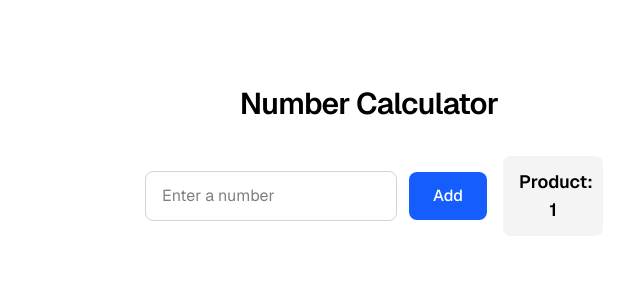
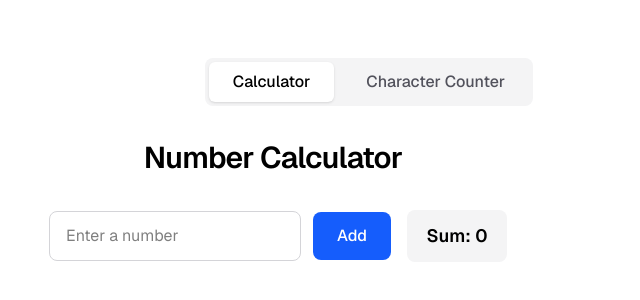
Before and after one commit to CyrilZadorozhniy/n8n-test, a Next.js app: page / in a window 1280 px wide. Shown: the part 240-540 px from the top of the page, without its empty margins (271-911 px from the left). Built offline with nearby package versions, Linux system fonts and the light colour scheme.

Commit message:
Refactor application structure by replacing Calculator component with Tabs component, which includes both Calculator and new CharacterCounter components. Update Calculator logic to sum values instead of multiplying, and adjust SumDisplay to reflect this change.

```diff
--- a/app/components/Calculator/Calculator.tsx
+++ b/app/components/Calculator/Calculator.tsx
@@ -6,12 +6,12 @@ import SumDisplay from "../SumDisplay/SumDisplay";
 
 export default function Calculator() {
   const [number, setNumber] = useState<string>("");
-  const [product, setProduct] = useState<number>(1);
+  const [sum, setSum] = useState<number>(0);
 
   const handleAdd = () => {
     const value = parseFloat(number);
     if (!Number.isNaN(value)) {
-      setProduct((prev) => prev * value);
+      setSum((prev) => prev + value);
       setNumber("");
     }
   };
@@ -24,7 +24,7 @@ export default function Calculator() {
 
       <div className="flex w-full items-center gap-4">
         <NumberInputForm value={number} onChange={setNumber} onAdd={handleAdd} />
-        <SumDisplay sum={product} />
+        <SumDisplay sum={sum} />
       </div>
     </div>
   );
--- /dev/null
+++ b/app/components/CharacterCounter/CharacterCounter.tsx
@@ -0,0 +1,30 @@
+"use client";
+
+import { useState } from "react";
+
+export default function CharacterCounter() {
+  const [text, setText] = useState<string>("");
+  const characterCount = text.length;
+
+  return (
+    <div className="flex w-full max-w-md flex-col items-center gap-8">
+      <h1 className="text-3xl font-semibold leading-10 tracking-tight text-black dark:text-zinc-50">
+        Character Counter
+      </h1>
+
+      <div className="flex w-full flex-col gap-4">
+        <textarea
+          value={text}
+          onChange={(e) => setText(e.target.value)}
+          placeholder="Enter your text here..."
+          className="min-h-[200px] w-full rounded-lg border border-zinc-300 bg-white px-4 py-3 text-black focus:border-transparent focus:outline-none focus:ring-2 focus:ring-blue-500 dark:border-zinc-700 dark:bg-zinc-900 dark:text-zinc-50 resize-none"
+        />
+        <div className="rounded-lg bg-zinc-100 px-4 py-3 text-center dark:bg-zinc-800">
+          <span className="text-lg font-semibold text-black dark:text-zinc-50">
+            Characters: {characterCount}
+          </span>
+        </div>
+      </div>
+    </div>
+  );
+}
--- a/app/components/SumDisplay/SumDisplay.tsx
+++ b/app/components/SumDisplay/SumDisplay.tsx
@@ -6,7 +6,7 @@ export default function SumDisplay({ sum }: SumDisplayProps) {
   return (
     <div className="min-w-[100px] rounded-lg bg-zinc-100 px-4 py-3 text-center dark:bg-zinc-800">
       <span className="text-lg font-semibold text-black dark:text-zinc-50">
-        Product: {sum}
+        Sum: {sum}
       </span>
     </div>
   );
--- /dev/null
+++ b/app/components/Tabs/Tabs.tsx
@@ -0,0 +1,43 @@
+"use client";
+
+import { useState } from "react";
+import Calculator from "../Calculator/Calculator";
+import CharacterCounter from "../CharacterCounter/CharacterCounter";
+
+type Tab = "calculator" | "characterCounter";
+
+export default function Tabs() {
+  const [activeTab, setActiveTab] = useState<Tab>("calculator");
+
+  return (
+    <div className="flex w-full max-w-2xl flex-col items-center gap-8">
+      <div className="flex gap-2 rounded-lg bg-zinc-100 p-1 dark:bg-zinc-800">
+        <button
+          onClick={() => setActiveTab("calculator")}
+          className={`rounded-md px-6 py-2 font-medium transition-colors ${
+            activeTab === "calculator"
+              ? "bg-white text-black shadow-sm dark:bg-zinc-700 dark:text-zinc-50"
+              : "text-zinc-600 hover:text-zinc-900 dark:text-zinc-400 dark:hover:text-zinc-200"
+          }`}
+        >
+          Calculator
+        </button>
+        <button
+          onClick={() => setActiveTab("characterCounter")}
+          className={`rounded-md px-6 py-2 font-medium transition-colors ${
+            activeTab === "characterCounter"
+              ? "bg-white text-black shadow-sm dark:bg-zinc-700 dark:text-zinc-50"
+              : "text-zinc-600 hover:text-zinc-900 dark:text-zinc-400 dark:hover:text-zinc-200"
+          }`}
+        >
+          Character Counter
+        </button>
+      </div>
+
+      <div className="w-full">
+        {activeTab === "calculator" && <Calculator />}
+        {activeTab === "characterCounter" && <CharacterCounter />}
+      </div>
+    </div>
+  );
+}
--- a/app/page.tsx
+++ b/app/page.tsx
@@ -1,10 +1,10 @@
-import Calculator from "./components/Calculator/Calculator";
+import Tabs from "./components/Tabs/Tabs";
 
 export default function Home() {
   return (
     <div className="flex min-h-screen items-center justify-center bg-zinc-50 font-sans dark:bg-black">
       <main className="flex min-h-screen w-full max-w-3xl flex-col items-center justify-center py-32 px-16 bg-white dark:bg-black">
-        <Calculator />
+        <Tabs />
       </main>
     </div>
   );
```
